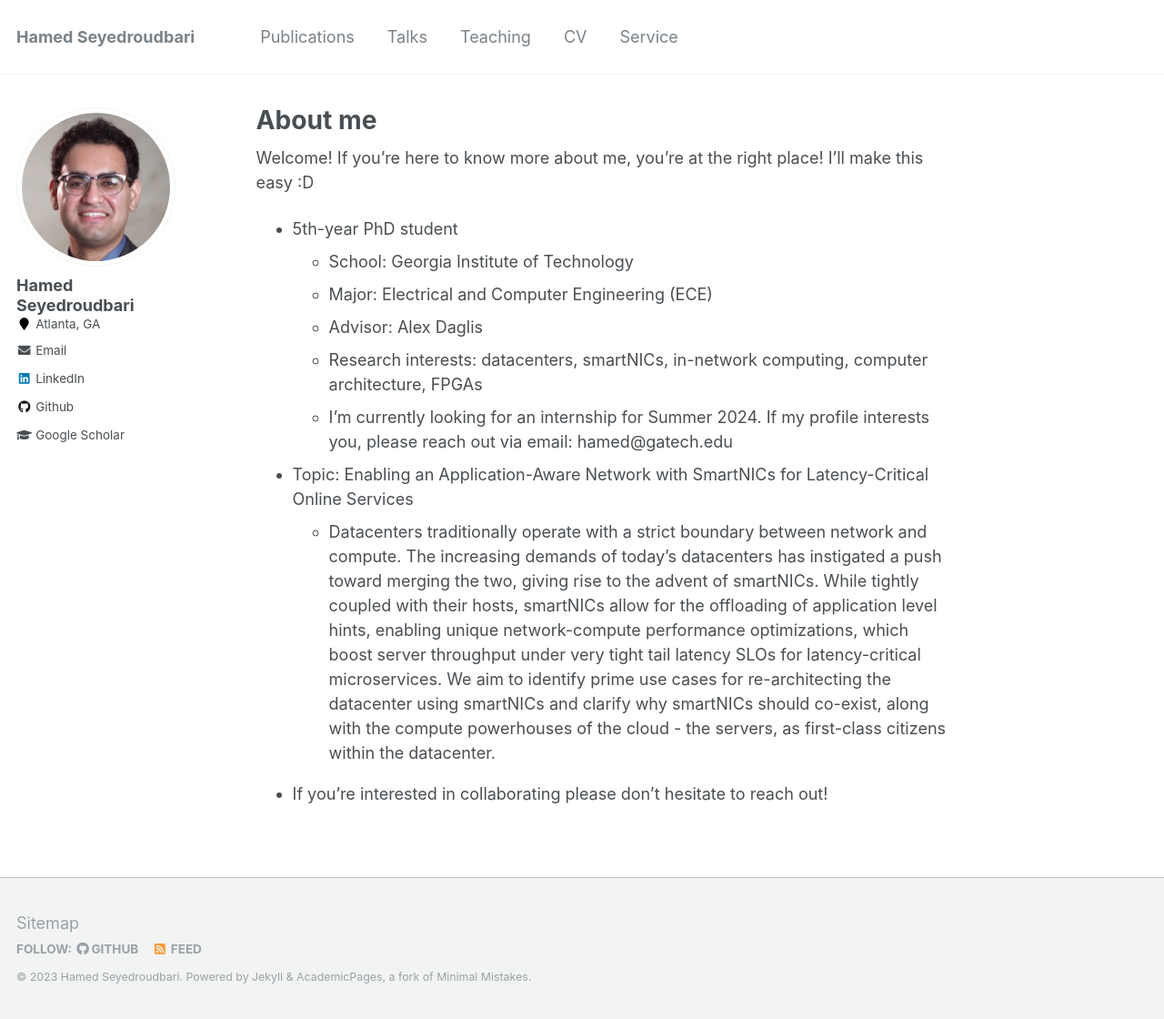
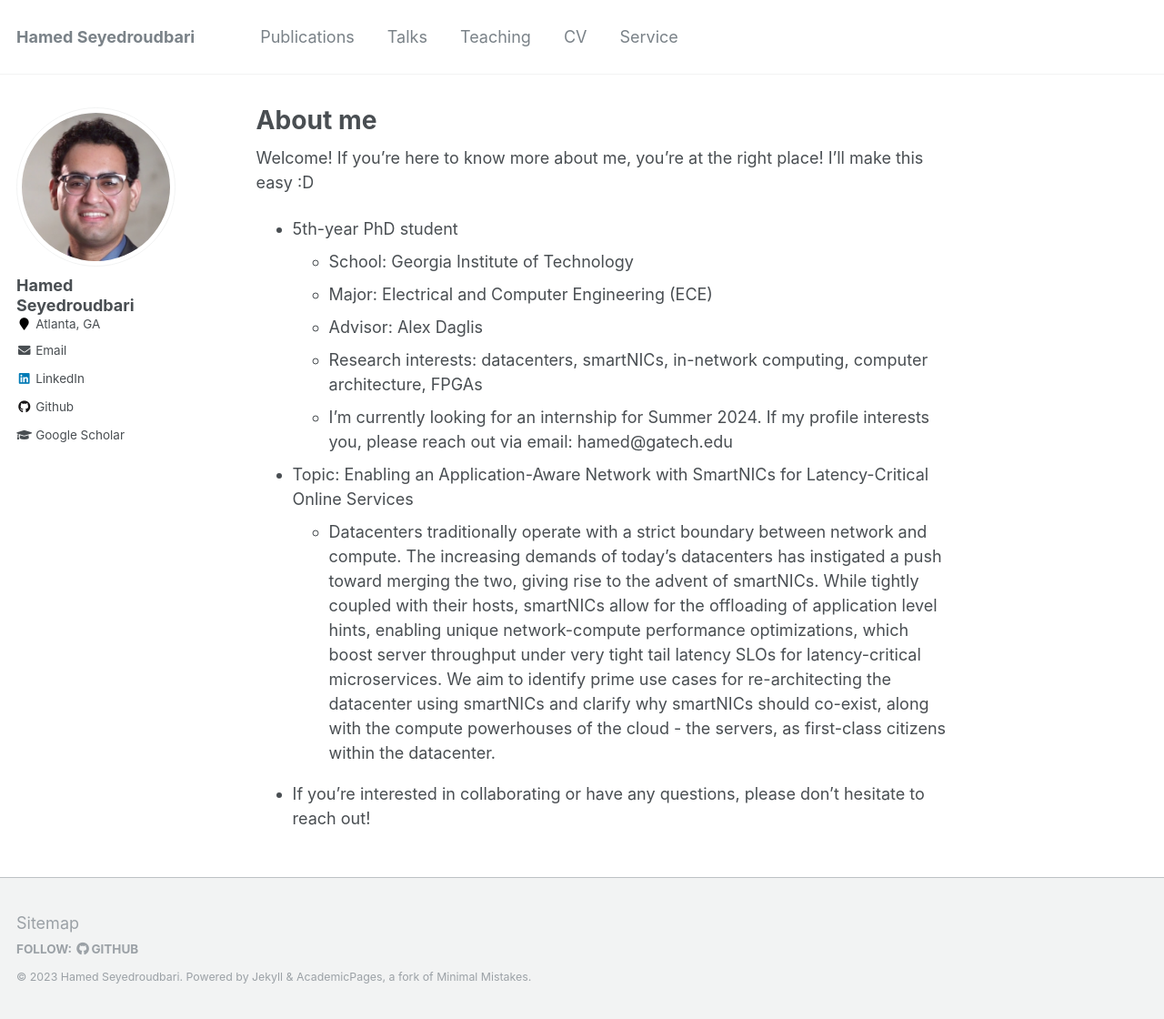
Before and after one commit to hamedsey/hamedsey.github.io, a Jekyll site: the page built from _pages/about.md, in a window 1280 px wide and 1120 px high. Shown: the whole window at 91% size. Built offline with Jekyll 4.4.1, drawn with Linux system fonts in a browser that asks for light colours.

Commit message:
updated about me and footer

```diff
--- a/_config.yml
+++ b/_config.yml
@@ -261,16 +261,16 @@ timezone: America/Los_Angeles # http://en.wikipedia.org/wiki/List_of_tz_database
 # Plugins
 plugins:
   - jekyll-paginate
-  - jekyll-sitemap
+  #- jekyll-sitemap
   - jekyll-gist
-  - jekyll-feed
+  #- jekyll-feed
   - jekyll-redirect-from
 # mimic GitHub Pages with --safe
 whitelist:
   - jekyll-paginate
-  - jekyll-sitemap
+  #- jekyll-sitemap
   - jekyll-gist
-  - jekyll-feed
+  #- jekyll-feed
   - jemoji
 
 
--- a/_includes/footer.html
+++ b/_includes/footer.html
@@ -17,7 +17,9 @@
     {% if site.author.bitbucket %}
       <li><a href="http://bitbucket.org/{{ site.author.bitbucket }}"><i class="fab fa-bitbucket" aria-hidden="true"></i> Bitbucket</a></li>
     {% endif %}
+    <!---
     <li><a href="{% if site.atom_feed.path %}{{ site.atom_feed.path }}{% else %}{{ base_path }}/feed.xml{% endif %}"><i class="fa fa-fw fa-rss-square" aria-hidden="true"></i> {{ site.data.ui-text[site.locale].feed_label | default: "Feed" }}</a></li>
+    -->
   </ul>
 </div>
 
--- a/_pages/about.md
+++ b/_pages/about.md
@@ -22,7 +22,7 @@ Welcome! If you're here to know more about me, you're at the right place! I'll m
 <!---
 * In short, I enjoy building high performance systems (hardware and software)
 -->
-* If you're interested in collaborating please don't hesitate to reach out!
+* If you're interested in collaborating or have any questions, please don't hesitate to reach out!
 
 <!---
 Getting started
```
